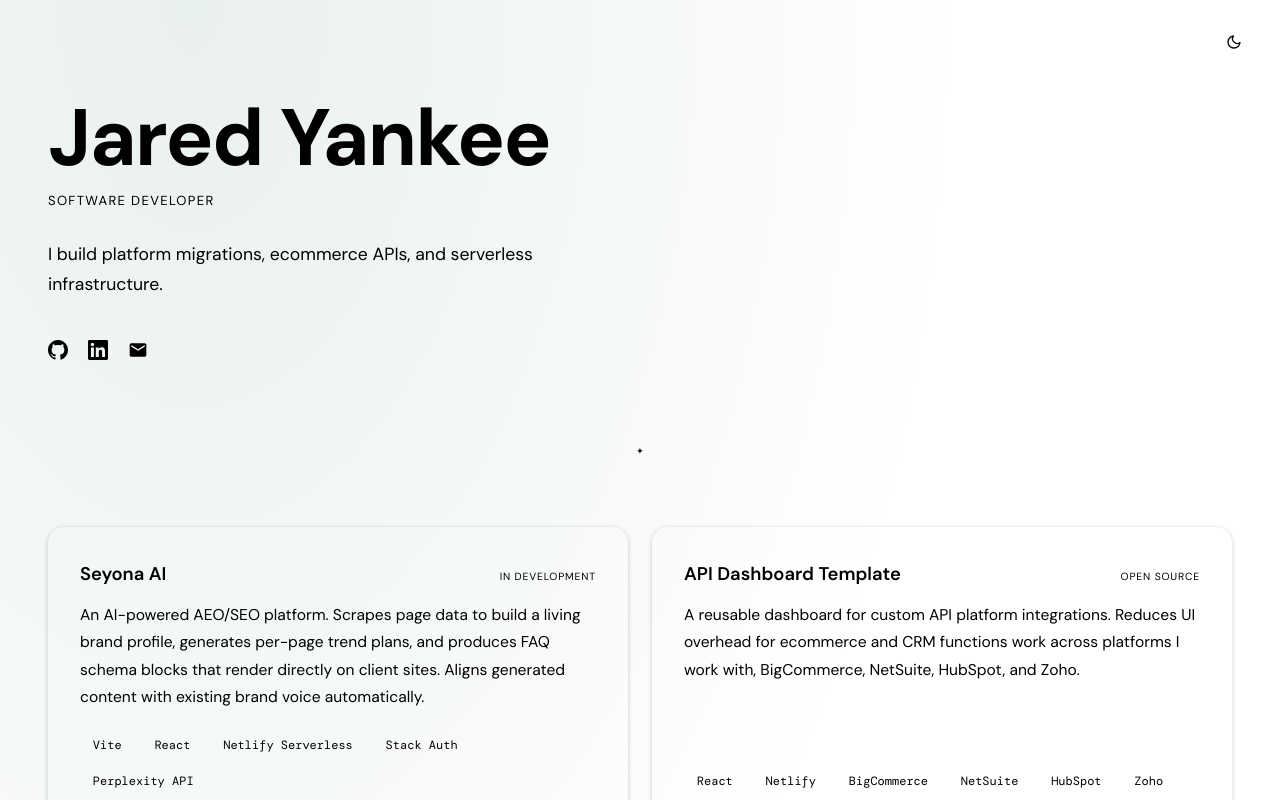
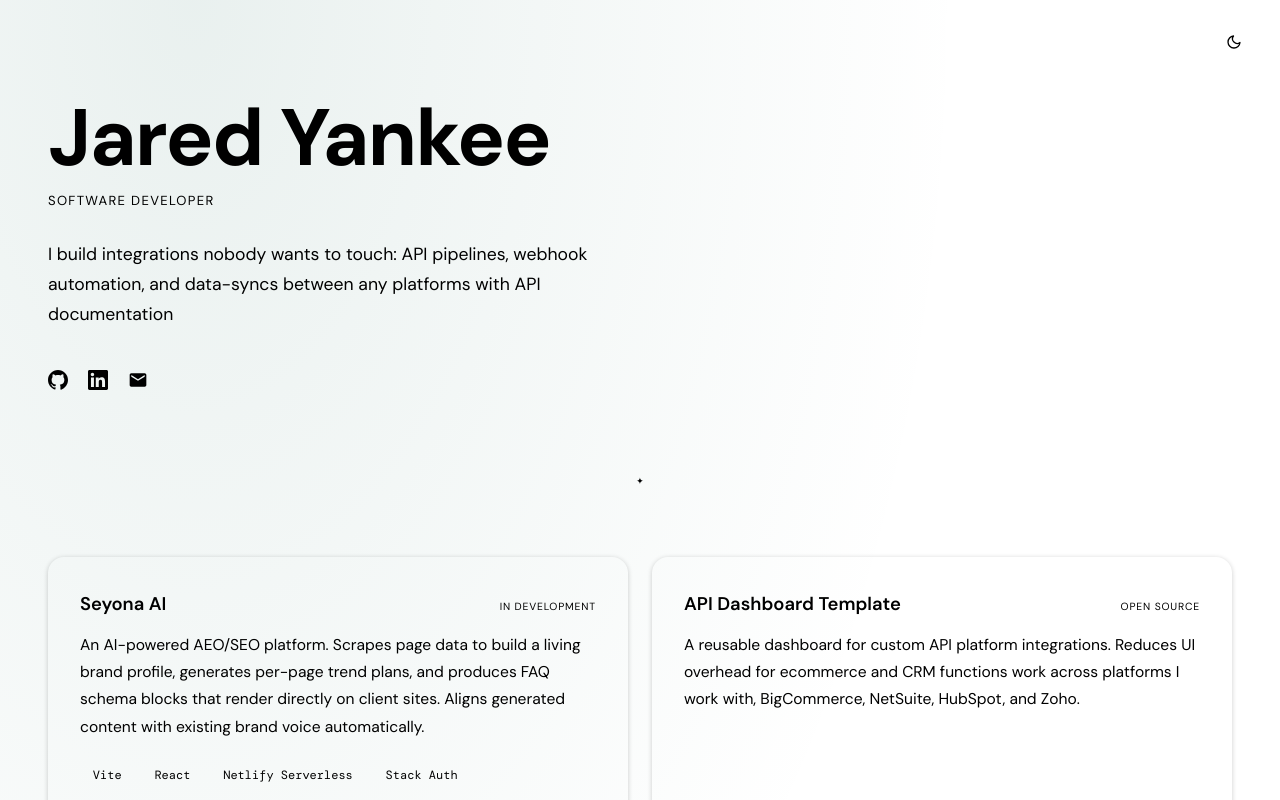
Before and after one commit to jaredyankee/jared-yankee, a React (Vite) app: page / in a window 1280 px wide. Shown: the top 800 px of the page. Built offline with nearby package versions, Linux system fonts and the light colour scheme; the HTML template or start-up script is replaced by a standard one.

Commit message:
update tagline

```diff
--- a/src/components/Hero.jsx
+++ b/src/components/Hero.jsx
@@ -10,7 +10,7 @@
       </div>
       <p className="hero-title">Software Developer</p>
       <p className="hero-tagline">
-        I build platform migrations, ecommerce APIs, and serverless infrastructure.
+        I build integrations nobody wants to touch: API pipelines, webhook automation, and data-syncs between any platforms with API documentation
       </p>
       <div className="hero-links">
         <a
```
